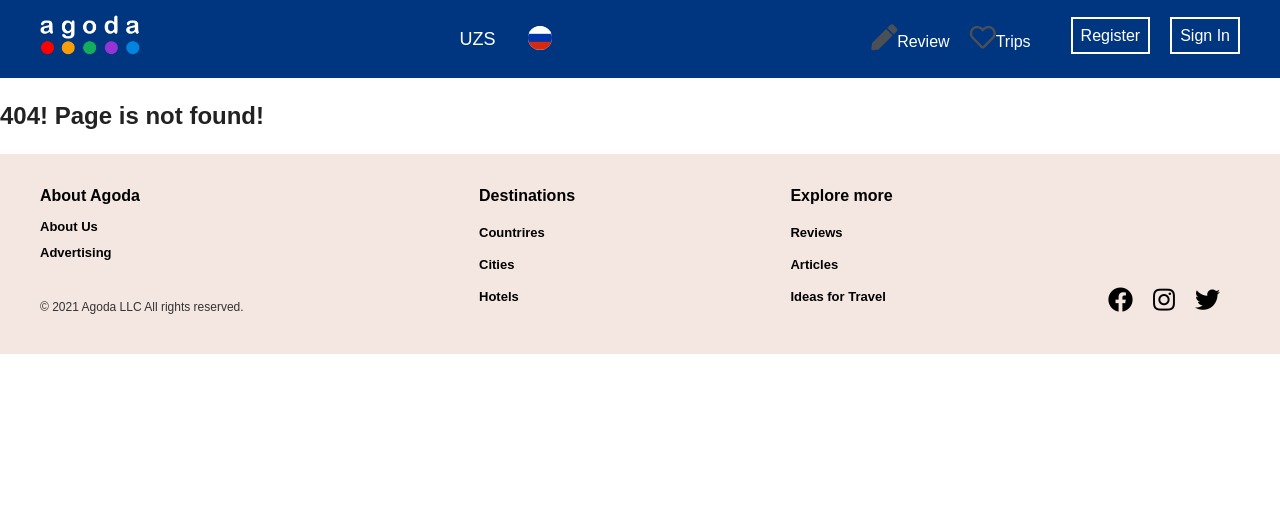
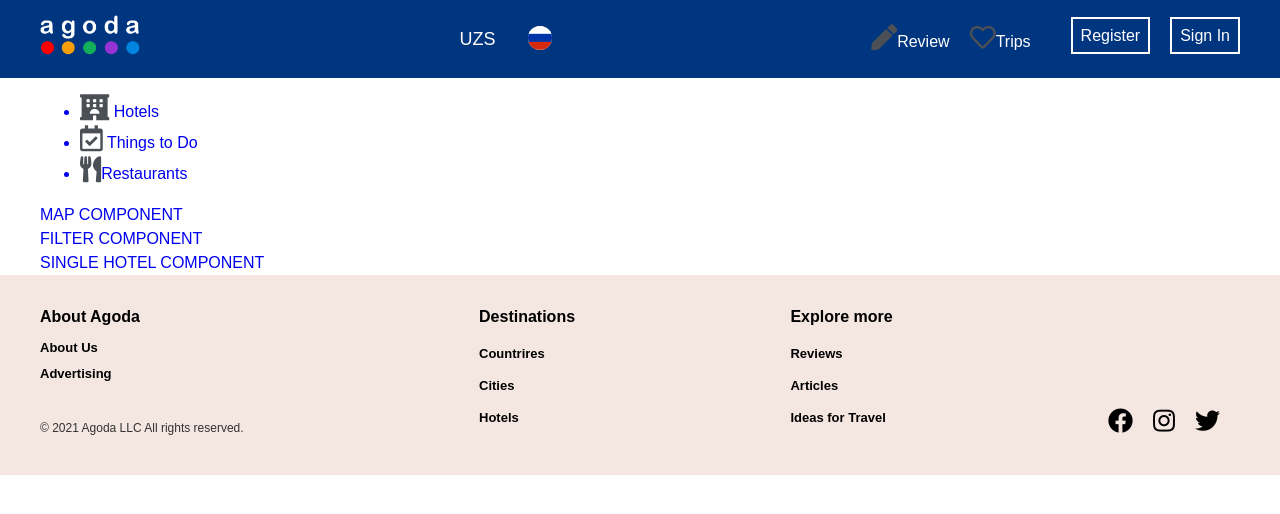
Before and after one commit to faithpacifica/Booking, a React (Create React App) app: page /hotels in a window 1280 px wide. Shown: the top 514 px of the page. Built offline with nearby package versions, Linux system fonts and the light colour scheme; a web font is replaced by a local one.

Commit message:
added hotels.js and relating components

```diff
--- a/src/App.js
+++ b/src/App.js
@@ -10,6 +10,7 @@
 import SignIn from "./pages/SignIn";
 import ThingsToDo from "./pages/ThingsToDo";
 import NotFound from "./pages/NotFound";
+import Hotels from "./pages/Hotels";
 
 function App() {
   return (
@@ -24,6 +25,8 @@
           <Route path="/register" element={<Register />} />
 
           <Route path="/restaurants" element={<Restaurants />} />
+
+          <Route path="/hotels" element={<Hotels />} />
 
           <Route path="/review" element={<Review />} />
 
--- /dev/null
+++ b/src/Subnavbar/Subnavbar.js
@@ -0,0 +1,34 @@
+import React from "react";
+import { Link } from "react-router-dom";
+import "./Subnavbar.css";
+
+const Subnavbar = () => {
+  return (
+    <div className="subnavbar">
+      <div className="container">
+        <ul className="subnavbar-list">
+          <li className="subnavbar-item">
+            <Link className="subnavbar-link" to="/hotels">
+              <i class="fas fa-hotel"></i>
+              <span className="subnavbar-text"> Hotels</span>
+            </Link>
+          </li>
+          <li className="subnavbar-item">
+            <Link className="subnavbar-link" to="/things_to_do">
+              <i class="far fa-calendar-check"></i>
+              <span className="subnavbar-text"> Things to Do</span>
+            </Link>
+          </li>
+          <li className="subnavbar-item">
+            <Link className="subnavbar-link" to="/restaurants">
+              <i class="fas fa-utensils"></i>
+              <span className="subnavbar-text">Restaurants</span>
+            </Link>
+          </li>
+        </ul>
+      </div>
+    </div>
+  );
+};
+
+export default Subnavbar;
--- /dev/null
+++ b/src/components/FilterHotels/FilterHotels.js
@@ -0,0 +1,12 @@
+import React from "react";
+import "./FilterHotels.css";
+
+const FilterHotels = () => {
+  return (
+    <div className="filter-hotels">
+      <div className="container">FILTER COMPONENT</div>
+    </div>
+  );
+};
+
+export default FilterHotels;
--- /dev/null
+++ b/src/components/Map/Map.js
@@ -0,0 +1,15 @@
+import React from "react";
+import "./Map.css";
+
+const Map = () => {
+  return (
+    //   TODO:KOMPONENTMI yoki Alohida Page ochamizmi?
+    <div className="map">
+      <div className="container">
+          MAP COMPONENT
+      </div>
+    </div>
+  );
+};
+
+export default Map;
--- a/src/components/Navbar/Navbar.js
+++ b/src/components/Navbar/Navbar.js
@@ -10,7 +10,7 @@
                 <ul className='site-navbar-list'>
                     <li className='site-navbar-item'>
                     <Link className='site-navbar-link' to='/hotels'>
-                        <i class="fas fa-hotel" width="27px" height="27px"></i> {/*TODO:icon chiqmadi */}
+                        <i class="fas fa-hotel" ></i> {/*TODO:icon chiqmadi */}
                         <span className='site-navbar-text' > Hotels</span>
                      </Link>
                     </li>
--- /dev/null
+++ b/src/components/SingleHotel/SingleHotel.js
@@ -0,0 +1,14 @@
+import React from 'react';
+import './SingleHotel.css'
+
+const SingleHotel = () => {
+    return (
+        <div className="single-hotel">
+        <div className="container">
+           SINGLE HOTEL COMPONENT
+        </div>
+      </div>
+    );
+};
+
+export default SingleHotel;
--- /dev/null
+++ b/src/pages/Hotels.js
@@ -0,0 +1,20 @@
+import React from 'react';
+import './Hotels.css';
+ import { Link } from 'react-router-dom';
+ import SubNavbar from '../Subnavbar/Subnavbar';
+ import Map from '../components/Map/Map';
+ import FilterHotels from '../components/FilterHotels/FilterHotels';
+ import SingleHotel from '../components/SingleHotel/SingleHotel';
+
+const Hotels = () => {
+    return (
+        <Link className="hotels_page" to='/hotels'>
+            <SubNavbar />
+            <Map />
+            <FilterHotels />
+            <SingleHotel />
+        </Link>
+    );
+};
+
+export default Hotels;
```
Also changed, not shown: src/Subnavbar/Subnavbar.css (added), src/components/FilterHotels/FilterHotels.css (added), src/components/Map/Map.css (added), src/components/SingleHotel/SingleHotel.css (added), src/pages/Hotels.css (added).
